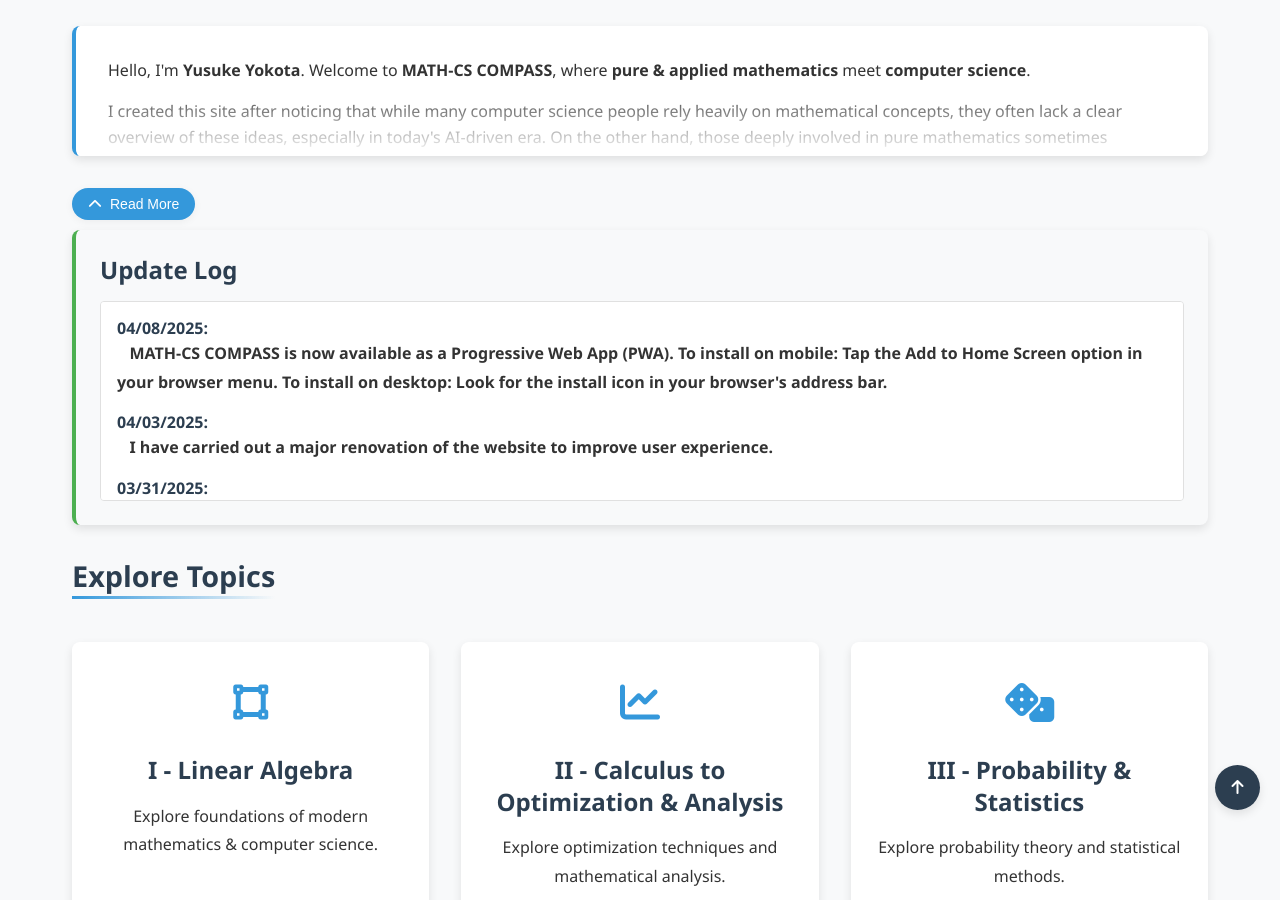
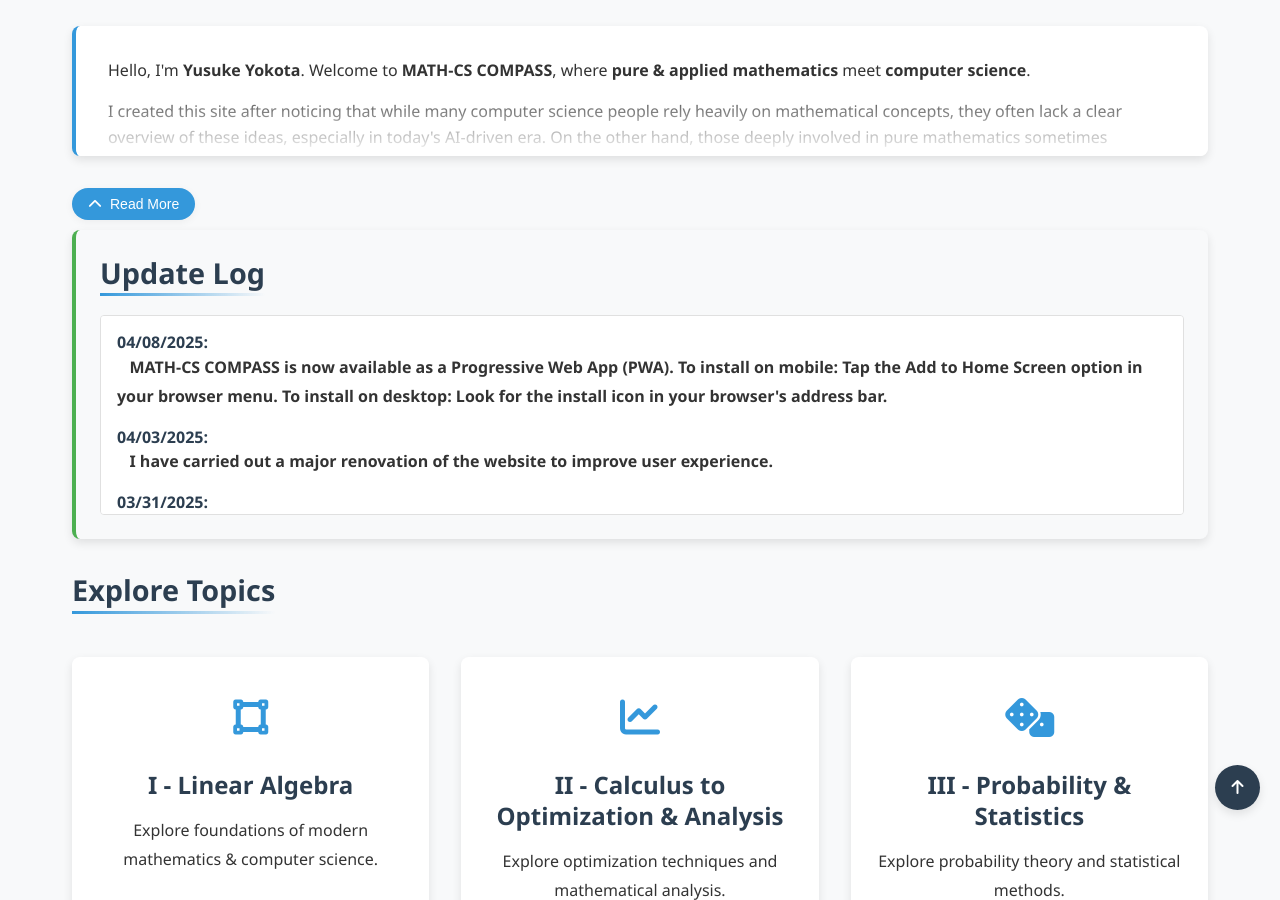
Before and after one commit to Yusukey01/yusukey01.github.io, a Jekyll site: the page built from index.html, in a window 1280 px wide and 900 px high, scrolled down 519 px. Built offline with Jekyll 4.4.1, drawn with Linux system fonts in a browser that asks for light colours.

Commit message:
made new style.

```diff
--- a/index.html
+++ b/index.html
@@ -48,7 +48,7 @@ uses_python: false
         </section>
 
         <div class="update-notice">
-            <h3><strong>Update Log</strong></h3>
+            <h2><strong>Update Log</strong></h2>
             <div id="update-log">
                 <!-- Updates will be dynamically inserted here -->
             </div>
```
